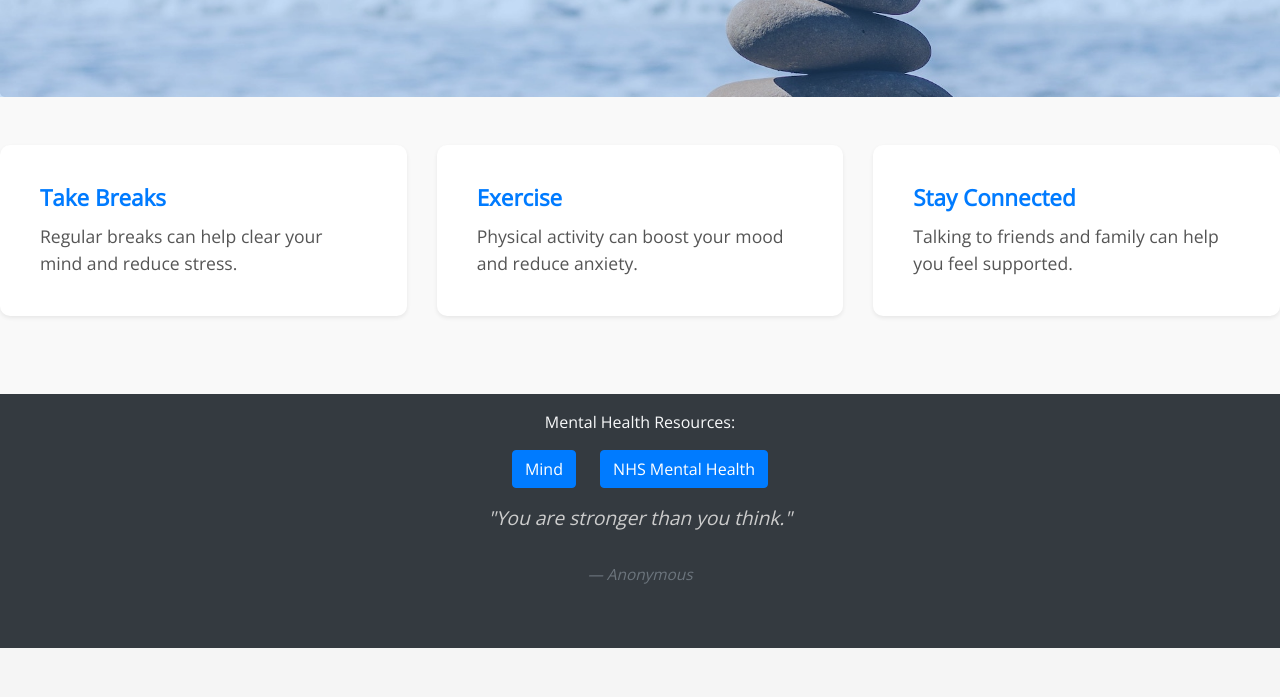
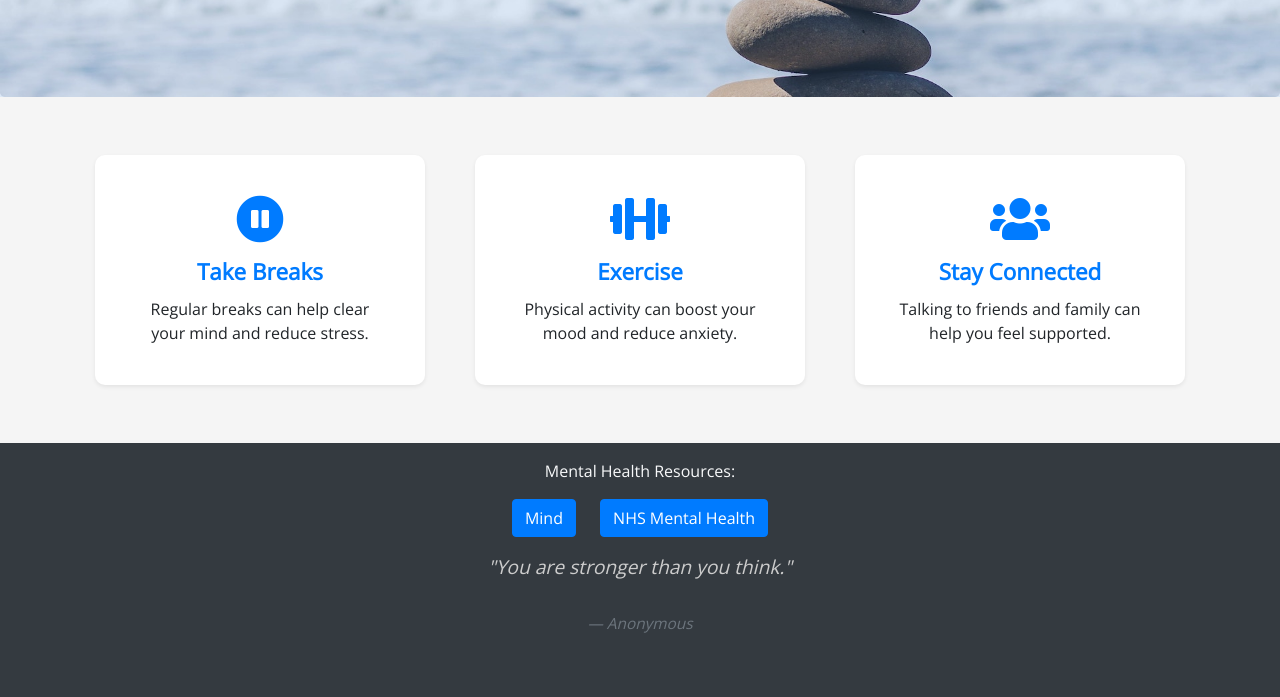
Before and after one commit to deonmoodley/mental-harmony, a plain HTML site: page indext.html in a window 1280 px wide. Shown: the part 241-938 px from the top of the page. Before the commit the page ends 889 px from the top, so only its background shows below. Drawn offline with nearby package versions, Linux system fonts and the light colour scheme; a web font is replaced by a local one.

Commit message:
Add icons to cards from font awesome

```diff
--- a/assets/css/styles.css
+++ b/assets/css/styles.css
@@ -1,6 +1,5 @@
 /* --- Global Styles --- */
 
-/* Styling for the body with font and background */
 body {
     font-family: 'Open Sans', Arial, sans-serif;
     background-color: #f5f5f5;
@@ -8,16 +7,12 @@ body {
     padding: 0;
 }
 
-/* Headings font */
-h1,
-h2,
-h3 {
+/* Styling for headings */
+h1, h2, h3 {
     font-family: 'Merienda One', 'Brush Script MT', cursive;
 }
 
 /* --- Navigation Bar --- */
-
-/* Styling for navigation bar */
 nav {
     background-color: #007BFF;
 }
@@ -34,8 +29,6 @@ nav a:hover {
 }
 
 /* --- Hero Section --- */
-
-/* Styling for the hero section background and content */
 .hero {
     background-image: url('../images/beach.jpg');
     background-size: cover;
@@ -44,10 +37,9 @@ nav a:hover {
     text-align: center;
     padding: 80px 20px;
     position: relative;
-    margin-bottom: 0; /* Removes any gap */
+    margin-bottom: 0;
 }
 
-/* Lightened overlay for the hero section */
 .hero::before {
     content: "";
     position: absolute;
@@ -55,7 +47,7 @@ nav a:hover {
     left: 0;
     width: 100%;
     height: 100%;
-    background-color: rgba(0, 123, 255, 0.2);
+    background-color: rgba(0, 123, 255, 0.1);
     z-index: 1;
 }
 
@@ -64,13 +56,11 @@ nav a:hover {
     z-index: 2;
 }
 
-/* Styling for the hero heading */
 .hero h1 {
     font-size: 3rem;
     font-weight: bold;
 }
 
-/* Styling for the hero paragraph */
 .hero p {
     font-size: 1.5rem;
     margin-bottom: 20px;
@@ -78,44 +68,56 @@ nav a:hover {
 
 /* --- Cards Section --- */
 
-/* Styling for the card section background */
-.card-container {
-    background-color: #f9f9f9;
-    padding: 50px 0;
-    margin-top: 0;
+/* Flexbox container to make cards the same height */
+.card-deck {
+    display: flex;
+    justify-content: space-between;
+    align-items: stretch;
 }
 
-/* Card styling */
+/* Ensure the cards expand equally */
 .card {
+    flex: 1;
+    margin: 10px;
     transition: transform 0.2s, box-shadow 0.2s;
     padding: 20px;
     background-color: #fff;
     border-radius: 10px;
     box-shadow: 0 4px 8px rgba(0, 0, 0, 0.1);
-    margin-bottom: 30px;
 }
 
-/* Hover effect for the card */
+.card-body {
+    display: flex;
+    flex-direction: column;
+    justify-content: space-between;
+    text-align: center;
+}
+
+/* Adjust icons and text within the cards */
+.card .icon {
+    font-size: 2.5rem;
+    color: #007bff;
+    margin-bottom: 10px;
+}
+
 .card:hover {
     transform: translateY(-5px);
     box-shadow: 0 8px 16px rgba(0, 0, 0, 0.15);
 }
 
-/* Styling for the card title */
+/* Card Title */
 .card-title {
     font-size: 1.4rem;
     color: #007BFF;
     font-weight: bold;
 }
 
-/* Styling for the card text */
-.card-text {
-    color: #555;
-    font-size: 1.1rem;
-}
+/* Adjust text size on mobile */
+@media (max-width: 768px) {
+    .card {
+        flex-direction: column;
+    }
 
-/* Adjustments for smaller screens */
-@media (max-width: 768px) {
     .card-title {
         font-size: 1.3rem;
     }
@@ -125,9 +127,22 @@ nav a:hover {
     }
 }
 
+/* Responsive design for smaller screens */
+@media (max-width: 768px) {
+    .card-title {
+        font-size: 1.3rem;
+    }
+
+    .card-text {
+        font-size: 1rem;
+    }
+
+    .card img {
+        max-width: 40px;
+    }
+}
+
 /* --- Footer Section --- */
-
-/* Footer background and text color */
 footer {
     background-color: #343a40;
     color: white;
@@ -135,7 +150,6 @@ footer {
     text-align: center;
 }
 
-/* Footer link styling */
 footer a {
     color: #FFD700;
     text-decoration: none;
@@ -146,7 +160,6 @@ footer a:hover {
     color: #00bfff;
 }
 
-/* Styling for the footer blockquote */
 footer .blockquote {
     font-size: 1.2rem;
     font-style: italic;
--- a/indext.html
+++ b/indext.html
@@ -9,16 +9,17 @@
     <!-- Webpage title -->
     <title>Mental Harmony</title>
 
-
-
     <!-- Including Bootstrap 4.1.3 CSS for responsive design -->
     <link rel="stylesheet" href="https://stackpath.bootstrapcdn.com/bootstrap/4.1.3/css/bootstrap.min.css">
 
+    <!-- Font Awesome CDN -->
+    <link rel="stylesheet" href="https://cdnjs.cloudflare.com/ajax/libs/font-awesome/5.15.3/css/all.min.css">
+
+    <!-- Linking to the custom CSS file for styles -->
+    <link rel="stylesheet" href="assets/css/styles.css">
+
     <!-- Google Fonts for typography -->
     <link href="https://fonts.googleapis.com/css?family=Merienda+One|Open+Sans&display=swap" rel="stylesheet">
-
-        <!-- Linking to the custom CSS file for styles -->
-        <link rel="stylesheet" href="assets/css/styles.css">
 </head>
 
 <body>
@@ -56,32 +57,35 @@
     </section>
 
     <!-- Mental Health Tips Section -->
-    <section id="tips" class="container-fluid py-5 card-container">
+    <section id="tips" class="container py-5">
         <div class="row">
-            <!-- Card 1: Tip about taking breaks -->
+            <!-- Card 1: Take Breaks -->
             <div class="col-md-4">
                 <div class="card shadow-sm border-0 rounded-lg">
-                    <div class="card-body">
+                    <div class="card-body text-center">
+                        <i class="fas fa-pause-circle fa-3x text-primary mb-3"></i> <!-- Font Awesome icon -->
                         <h5 class="card-title">Take Breaks</h5>
                         <p class="card-text">Regular breaks can help clear your mind and reduce stress.</p>
                     </div>
                 </div>
             </div>
 
-            <!-- Card 2: Tip about exercising -->
+            <!-- Card 2: Exercise -->
             <div class="col-md-4">
                 <div class="card shadow-sm border-0 rounded-lg">
-                    <div class="card-body">
+                    <div class="card-body text-center">
+                        <i class="fas fa-dumbbell fa-3x text-primary mb-3"></i> <!-- Font Awesome icon -->
                         <h5 class="card-title">Exercise</h5>
                         <p class="card-text">Physical activity can boost your mood and reduce anxiety.</p>
                     </div>
                 </div>
             </div>
 
-            <!-- Card 3: Tip about staying connected -->
+            <!-- Card 3: Stay Connected -->
             <div class="col-md-4">
                 <div class="card shadow-sm border-0 rounded-lg">
-                    <div class="card-body">
+                    <div class="card-body text-center">
+                        <i class="fas fa-users fa-3x text-primary mb-3"></i> <!-- Font Awesome icon -->
                         <h5 class="card-title">Stay Connected</h5>
                         <p class="card-text">Talking to friends and family can help you feel supported.</p>
                     </div>
@@ -93,10 +97,13 @@
     <!-- Footer Section with resources and motivational quotes -->
     <footer id="resources" class="footer mt-auto py-3 bg-dark">
         <div class="container text-center text-light">
+            <!-- Title for external resources section -->
             <p>Mental Health Resources:</p>
+            <!-- Links to external mental health resources, styled as Bootstrap buttons -->
             <a href="https://www.mind.org.uk/" target="_blank" class="btn btn-primary">Mind</a>
             <a href="https://www.nhs.uk/mental-health/" target="_blank" class="btn btn-primary">NHS Mental Health</a>
 
+            <!-- Motivational quote -->
             <blockquote class="blockquote text-center mt-3">
                 <p class="mb-0">"You are stronger than you think."</p>
                 <footer class="blockquote-footer">Anonymous</footer>
```
